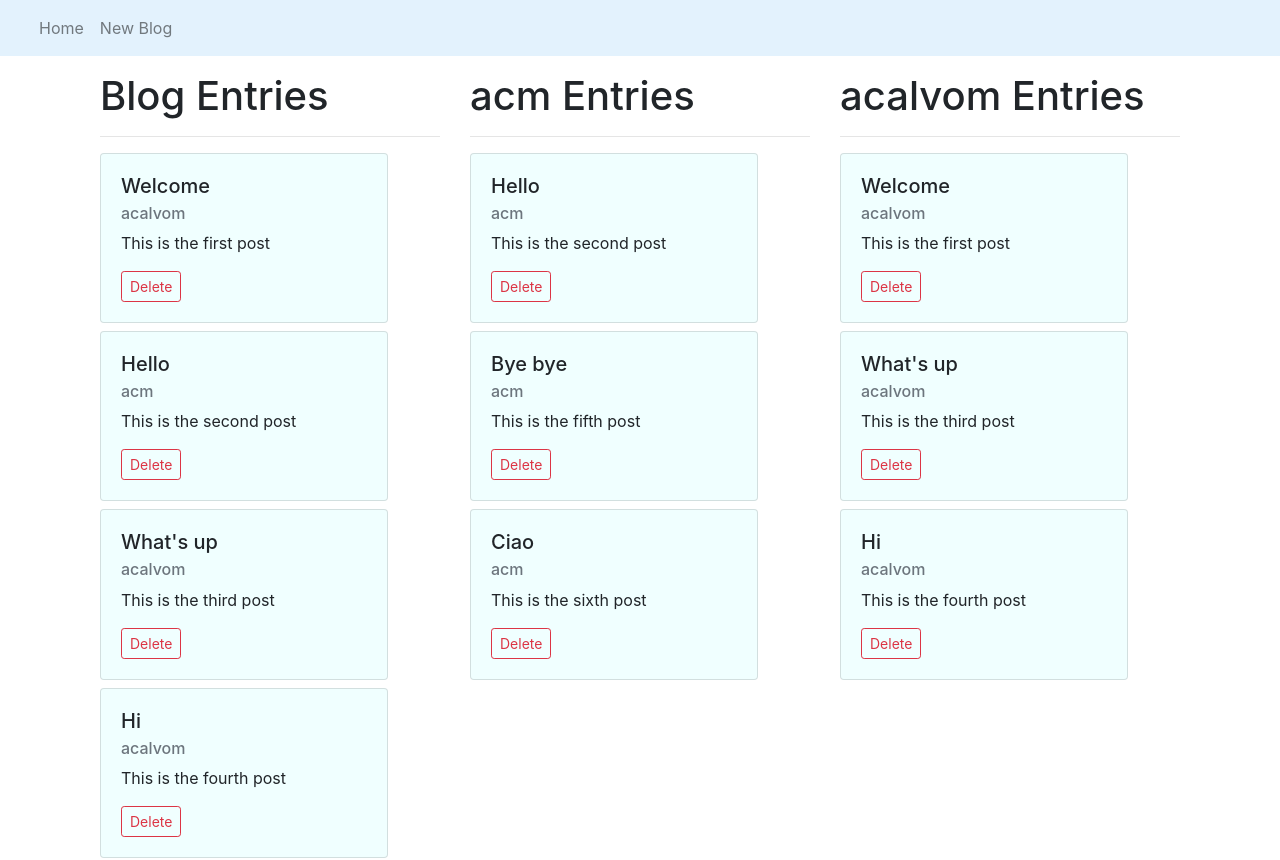
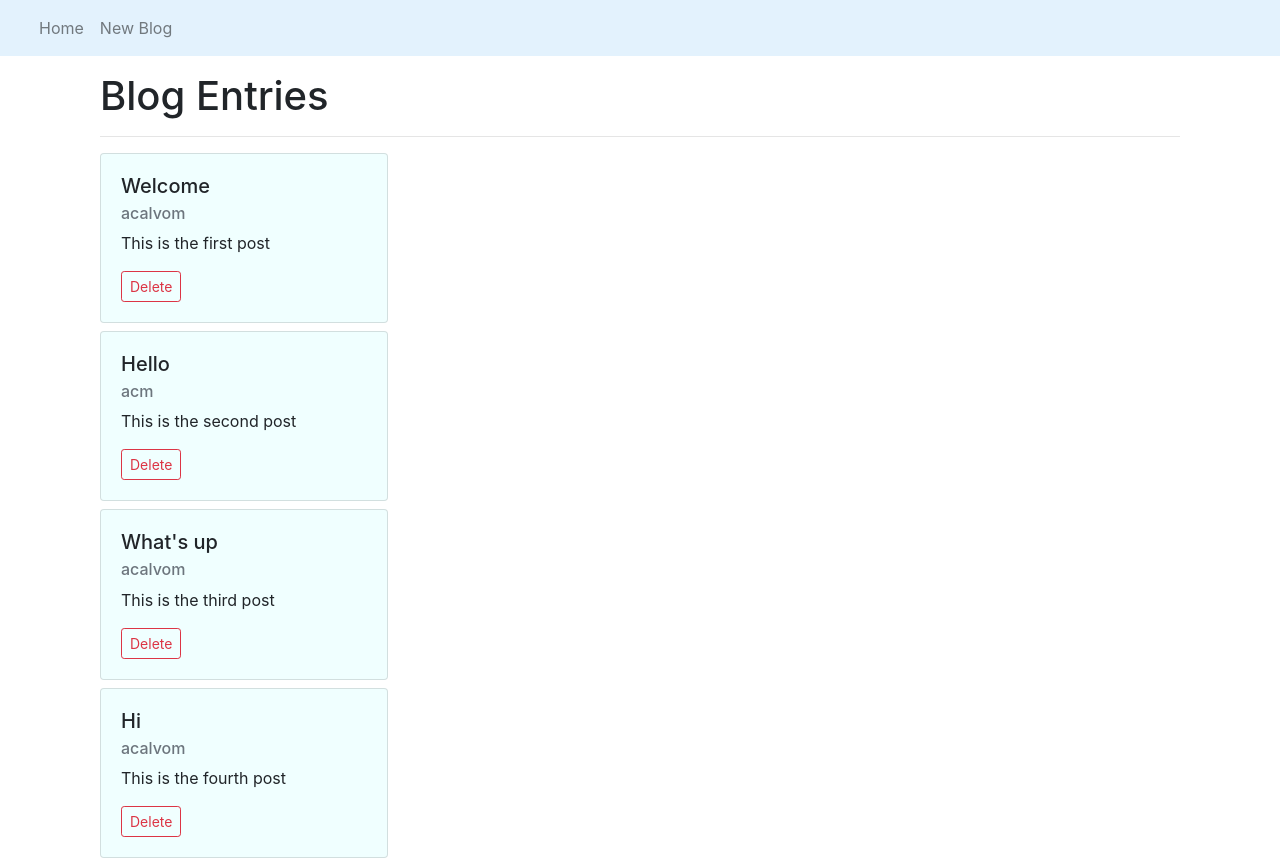
Before and after one commit to acalvom/learning-react-blog, a React (Create React App) app: page / in a window 1280 px wide. Shown: the top 860 px of the page. Built offline with nearby package versions, Linux system fonts and the light colour scheme.

Commit message:
Delete blog entry: delete entry by id

```diff
--- a/src/components/EntriesList.jsx
+++ b/src/components/EntriesList.jsx
@@ -3,10 +3,7 @@ import React from 'react';
 const EntriesList = (props) => {
     const blog = props.entries;
     const title = props.pageTitle;
-
-    const handleDeleteClick = (id) => {
-        console.log('Delete id ', id)
-    }
+    const handleDeleteClick = props.delete;
 
     return (
         <div>
--- a/src/components/Home.jsx
+++ b/src/components/Home.jsx
@@ -14,9 +14,6 @@ const Home = () => {
         {id: 5, title: "Ciao", content: 'This is the sixth post', author: 'acm'}
     ]);
 
-    const acmEntries = blog.filter(item => item.author === 'acm');
-    const acalvomEntries = blog.filter(item => item.author === 'acalvom');
-
     const handleClick = () => {
         setEntry({id: entry.id + 1, title: "Hi!", content: 'This is a new entry', author: 'wiwi'})
         setBlog([
@@ -24,19 +21,18 @@ const Home = () => {
             entry
         ]);
     }
+
+    const handleDeleteClick = (id) => {
+        setBlog(blog.filter(item => item.id !== id))
+    }
+
     return (
         <Fragment>
             <div className="container">
                 <div className="row">
                     <div className="col-sm">
-                        <EntriesList entries={blog} pageTitle={"Blog Entries"}/>
+                        <EntriesList entries={blog} delete={handleDeleteClick} pageTitle={"Blog Entries"}/>
                         <button type="button" className="btn btn-primary" onClick={handleClick}>New entry</button>
-                    </div>
-                    <div className="col-sm">
-                        <EntriesList entries={acmEntries} pageTitle={"acm Entries"}/>
-                    </div>
-                    <div className="col-sm">
-                        <EntriesList entries={acalvomEntries} pageTitle={"acalvom Entries"}/>
                     </div>
                 </div>
             </div>
```
